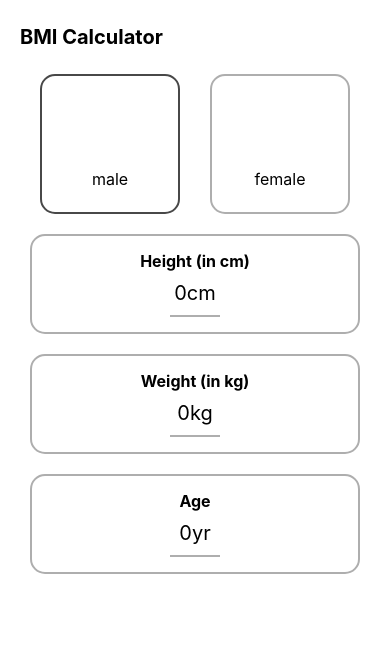
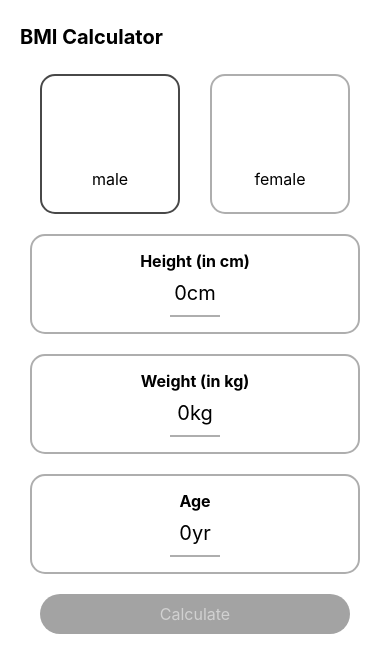
Before and after one commit to AimanAnizan56/bmi-calculator-react-native, a React Native app: screen / in a window 390 px wide. Shown: the top 672 px of the page. Built offline with nearby package versions, Linux system fonts and the light colour scheme; some icons are missing.

Commit message:
Add button to calculate

```diff
--- a/App.js
+++ b/App.js
@@ -1,8 +1,9 @@
 import { StatusBar } from 'expo-status-bar';
-import { Platform, NativeModules, SafeAreaView, StyleSheet, Text, View } from 'react-native';
-import { useState } from 'react';
+import { Platform, NativeModules, SafeAreaView, StyleSheet, Text, View, Pressable } from 'react-native';
+import { useEffect, useState } from 'react';
 import GenderSelect from './components/GenderSelect';
 import { Details, Navbar } from './components';
+import { COLOR_BLACK, COLOR_WHITE, COLOR_BLACK__DISABLED, COLOR_WHITE__DISABLED } from './color';
 
 const { StatusBarManager } = NativeModules;
 
@@ -11,6 +12,15 @@ export default function App() {
   const [height, setHeight] = useState();
   const [weight, setWeight] = useState();
   const [age, setAge] = useState();
+  const [buttonDisabled, setButtonDisabled] = useState(false);
+
+  useEffect(() => {
+    if (height != undefined && weight != undefined && age != undefined) {
+      setButtonDisabled(false);
+      return;
+    }
+    setButtonDisabled(true);
+  }, [height, weight, age]);
 
   return (
     <SafeAreaView style={styles.status_bar}>
@@ -20,6 +30,10 @@ export default function App() {
       <Details textHeader="Height (in cm)" placeholder="0cm" currentState={height} setCurrentState={setHeight} />
       <Details textHeader="Weight (in kg)" placeholder="0kg" currentState={weight} setCurrentState={setWeight} />
       <Details textHeader="Age" placeholder="0yr" currentState={age} setCurrentState={setAge} />
+
+      <Pressable style={[styles.button_calculate, buttonDisabled && styles.button_calculate__disabled]} disabled={buttonDisabled}>
+        <Text style={[styles.button_calculate__text, buttonDisabled && styles.button_calculate__text_disabled]}>Calculate</Text>
+      </Pressable>
     </SafeAreaView>
   );
 }
@@ -29,4 +43,23 @@ const styles = StyleSheet.create({
     flex: 1,
     paddingTop: Platform.OS === 'android' ? StatusBarManager.HEIGHT : 0,
   },
+  button_calculate: {
+    marginTop: 20,
+    marginHorizontal: 40,
+    backgroundColor: COLOR_BLACK,
+    paddingVertical: 10,
+    paddingHorizontal: 15,
+    borderRadius: 20,
+  },
+  button_calculate__disabled: {
+    backgroundColor: COLOR_BLACK__DISABLED,
+  },
+  button_calculate__text: {
+    color: COLOR_WHITE,
+    textAlign: 'center',
+    fontSize: 16,
+  },
+  button_calculate__text_disabled: {
+    color: COLOR_WHITE__DISABLED,
+  },
 });
```
